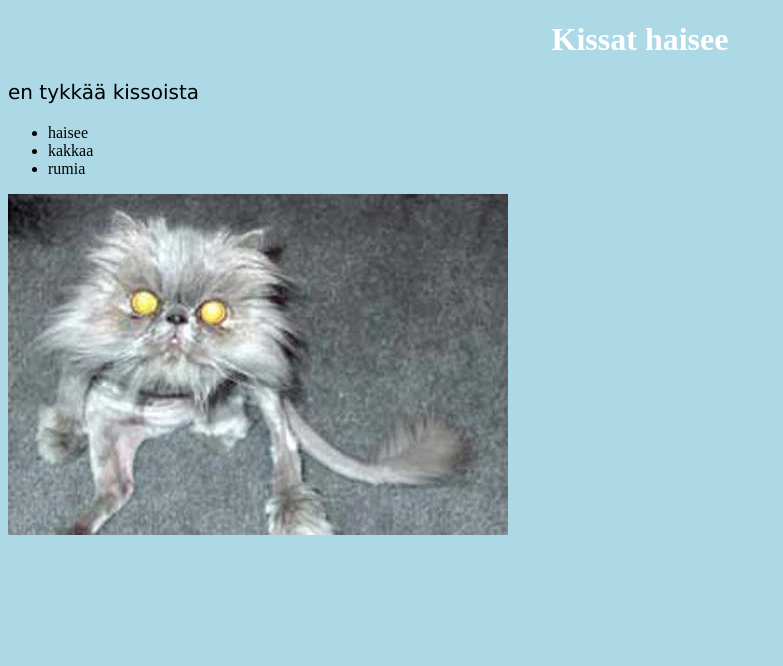
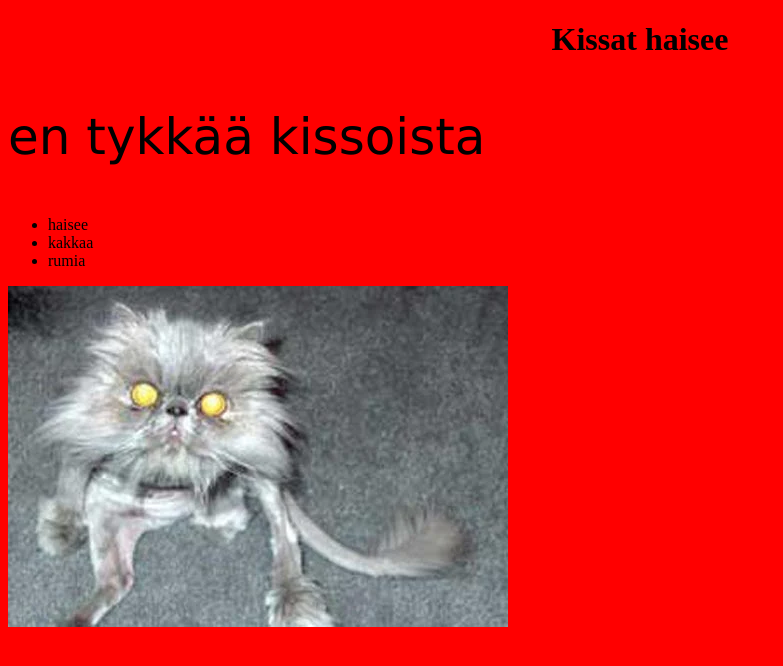
Before and after one commit to jarvensivu1/jarvensivu1.github.io, a plain HTML site: page index.html in a window 1280 px wide. Shown: the whole page, without its empty margins (0-783 px from the left). Drawn offline with Linux system fonts and the light colour scheme.

Commit message:
Update style.css

```diff
--- a/css/style.css
+++ b/css/style.css
@@ -1,13 +1,13 @@
 body {
-  background-color: lightblue;
+  background-color: red;
 }
 
 h1 {
-  color: white;
+  color: black;
   text-align: center;
 }
 
 p {
   font-family: verdana;
-  font-size: 20px;
+  font-size: 50px;
 }
```
